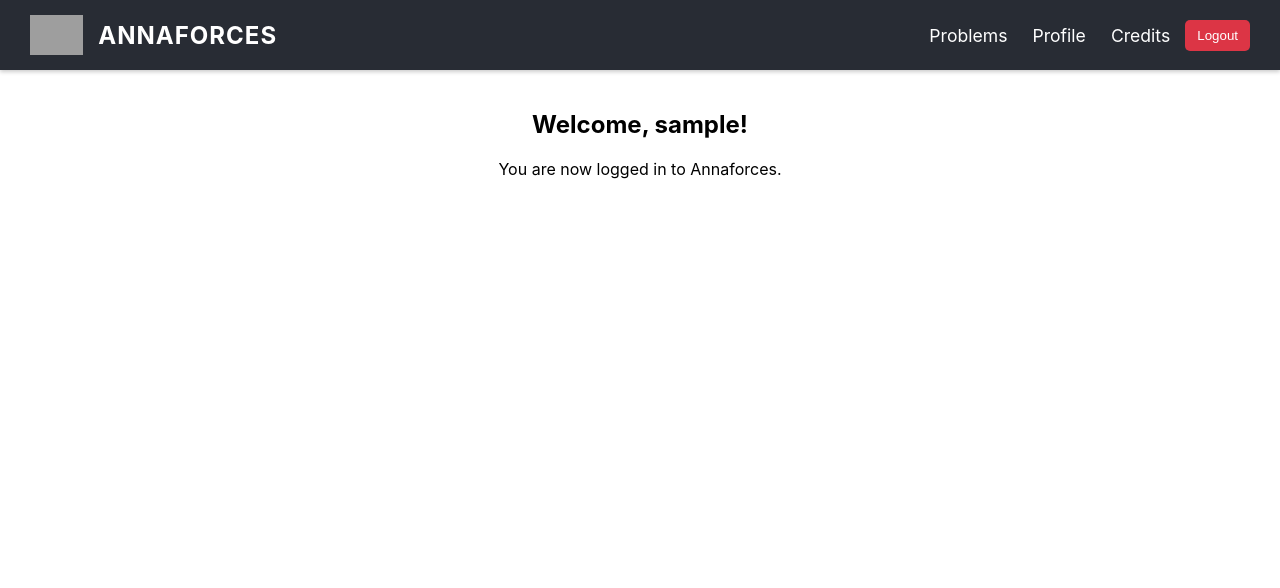
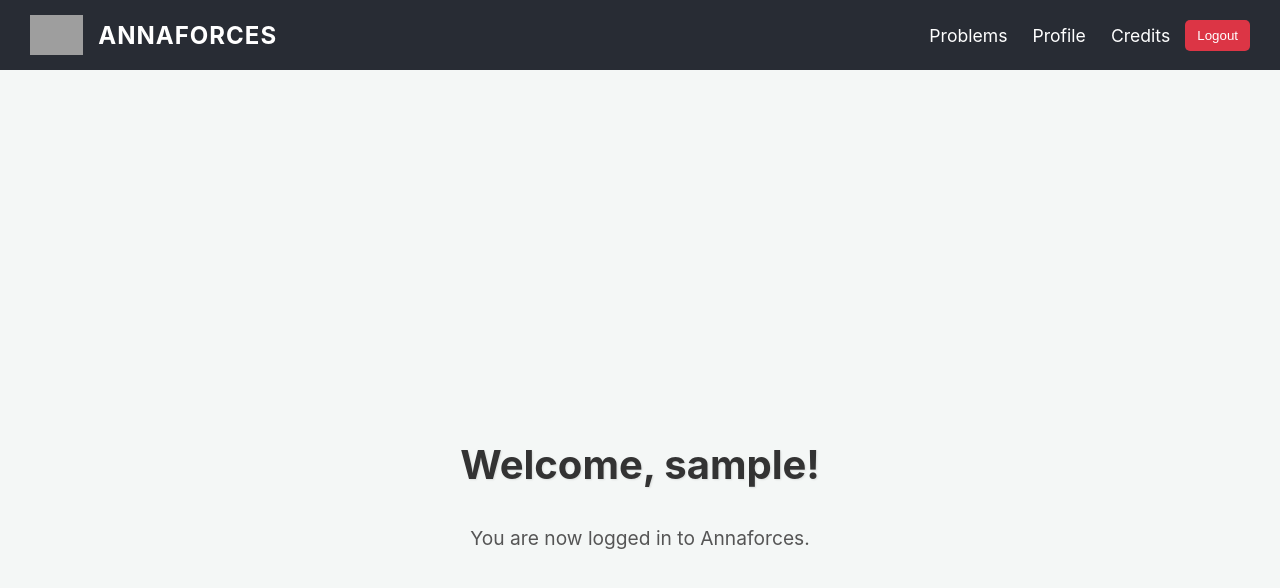
Before and after one commit to lohitpt252003/frontend-for-annaforces, a React (Create React App) app in the folder app/: page /welcome in a window 1280 px wide. Shown: the top 588 px of the page. Built offline with nearby package versions, Linux system fonts and the light colour scheme; sample sign-in values are in the browser's storage; grey boxes are pictures that could not be loaded.

Commit message:
CSS for WelcomePage

```diff
--- /dev/null
+++ b/app/src/components/WelcomePage/index.css
@@ -0,0 +1,23 @@
+.welcome-container {
+  padding: 50px 20px; /* Increased padding for more space */
+  text-align: center;
+  background-color: #f4f7f6; /* Light background color */
+  min-height: calc(100vh - 60px); /* Adjust based on header height */
+  display: flex;
+  flex-direction: column;
+  justify-content: center;
+  align-items: center;
+}
+
+.welcome-heading {
+  font-size: 2.5em; /* Larger heading */
+  color: #333;
+  margin-bottom: 15px;
+  text-shadow: 1px 1px 2px rgba(0, 0, 0, 0.1); /* Subtle text shadow */
+}
+
+.welcome-message {
+  font-size: 1.2em; /* Slightly larger message */
+  color: #555;
+  line-height: 1.6;
+}
--- a/app/src/components/WelcomePage/index.js
+++ b/app/src/components/WelcomePage/index.js
@@ -1,10 +1,11 @@
 import React from 'react';
+import './index.css'; // Import the CSS file
 
 function WelcomePage({ userName }) {
   return (
-    <div style={{ padding: '20px', textAlign: 'center' }}>
-      <h2>Welcome, {userName}!</h2>
-      <p>You are now logged in to Annaforces.</p>
+    <div className="welcome-container">
+      <h2 className="welcome-heading">Welcome, {userName}!</h2>
+      <p className="welcome-message">You are now logged in to Annaforces.</p>
     </div>
   );
 }
```
